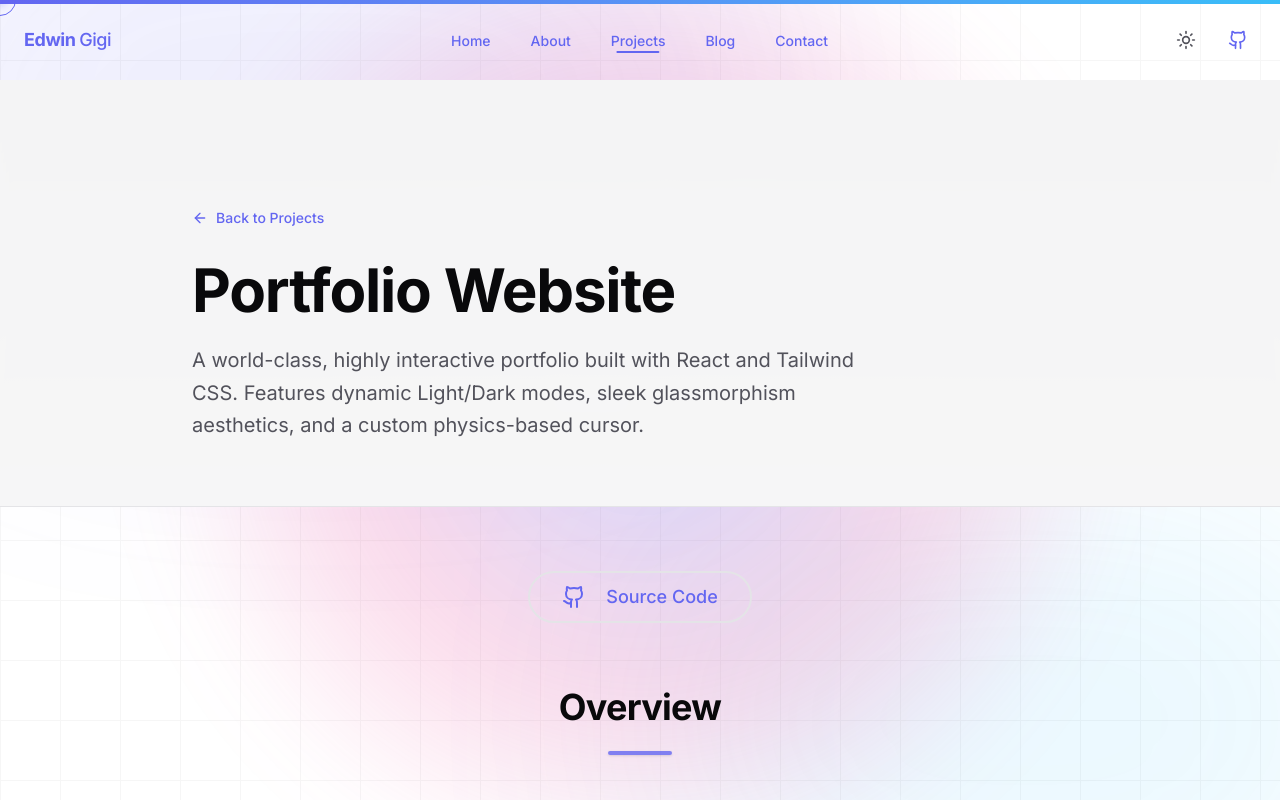
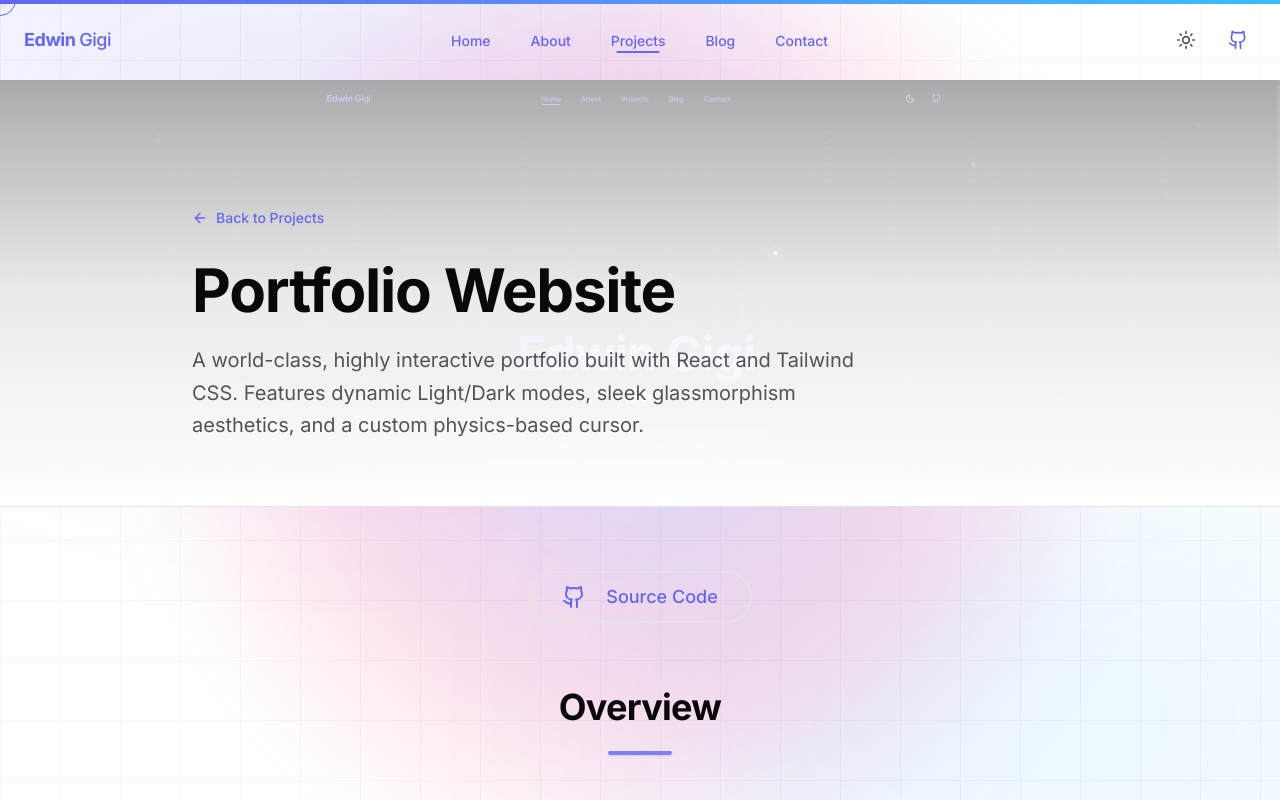
Before and after one commit to EdwinGigi/EdwinGigi.github.io, a React (Vite) app in the folder frontend/: page /projects/portfolio-website in a window 1280 px wide. Shown: the top 800 px of the page. Built offline with nearby package versions, Linux system fonts and the light colour scheme.

Commit message:
style: remove blur and make project hero background images clearly visible

```diff
--- a/frontend/src/pages/ProjectDetail.jsx
+++ b/frontend/src/pages/ProjectDetail.jsx
@@ -34,9 +34,9 @@ export default function ProjectDetail() {
       {/* ── Hero Section ── */}
       <section className="relative flex min-h-[40vh] items-end justify-center border-b border-border bg-surface px-6 py-16 pt-32 overflow-hidden">
         {project.image && (
-          <div className="absolute inset-0 z-0 overflow-hidden opacity-20 mix-blend-overlay">
-            <img src={project.image} alt="" className="h-full w-full object-cover blur-sm" />
-            <div className="absolute inset-0 bg-gradient-to-t from-background via-background/90 to-background/50" />
+          <div className="absolute inset-0 z-0 overflow-hidden">
+            <img src={project.image} alt="" className="h-full w-full object-cover opacity-40 object-top" />
+            <div className="absolute inset-0 bg-gradient-to-t from-background via-background/80 to-background/20" />
           </div>
         )}
 
```
